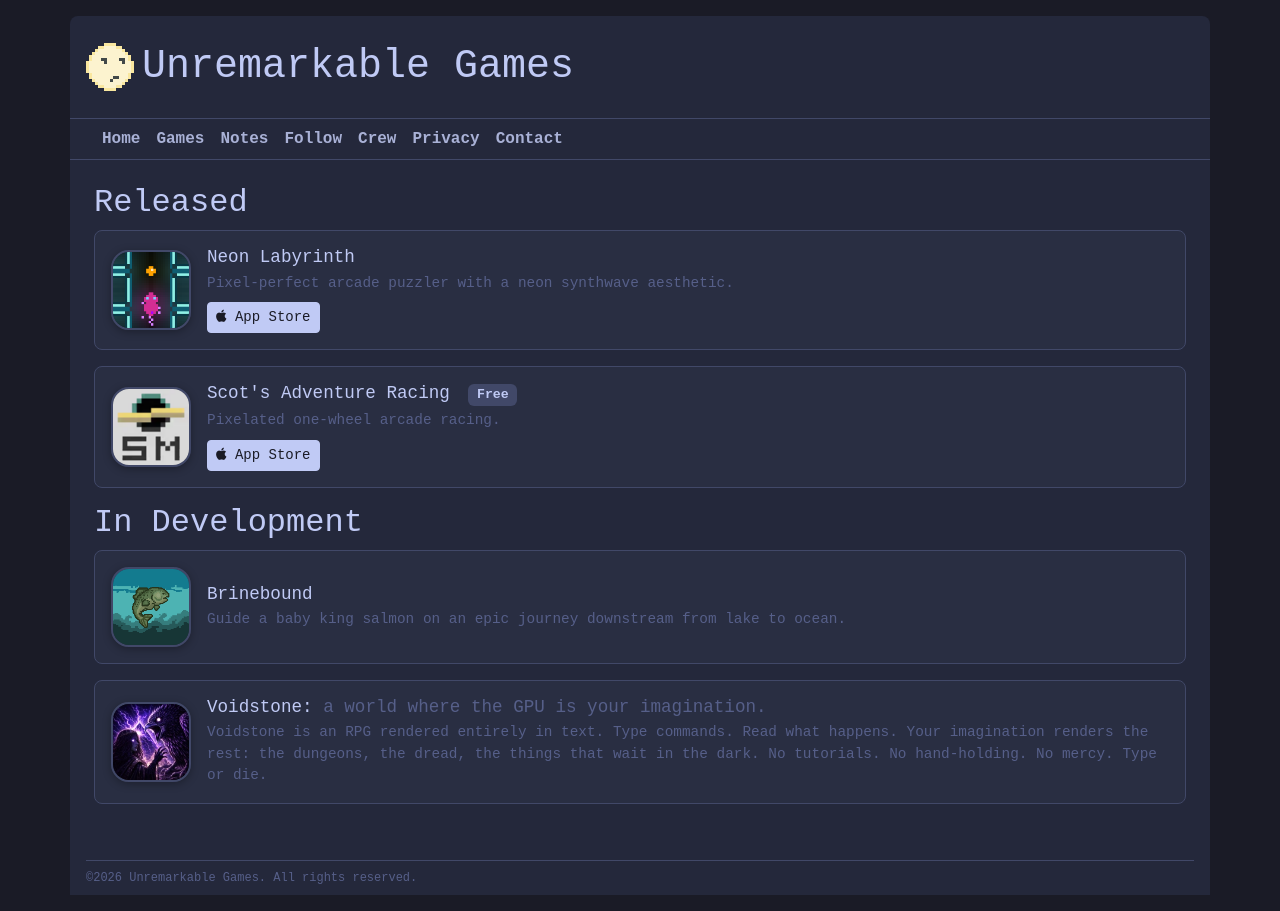
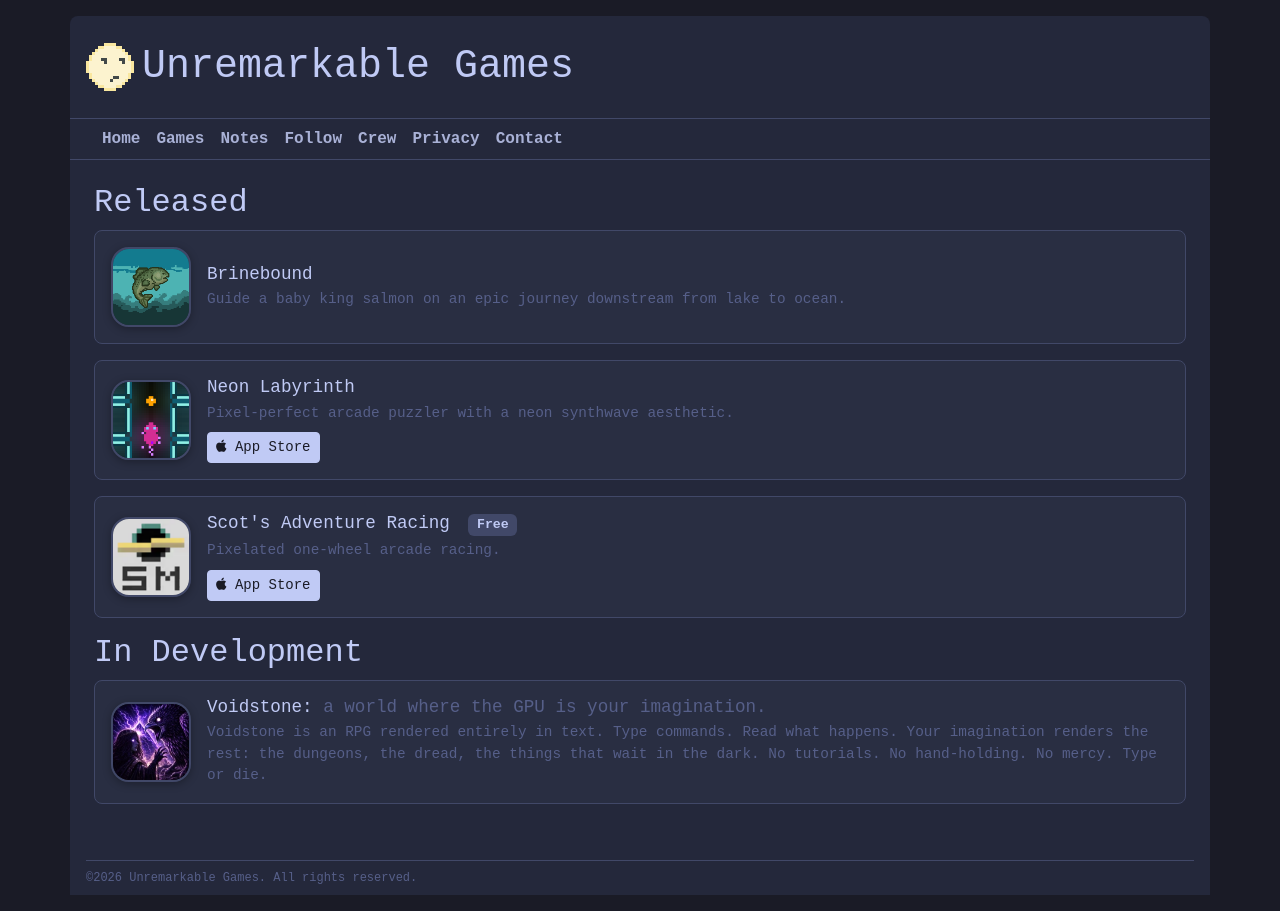
Before and after one commit to unremarkablegames/unremarkablegames.github.io, a Jekyll site: the page built from games.md, in a window 1280 px wide. Built offline with Jekyll 4.4.1, drawn with Linux system fonts in a browser that asks for light colours; some web fonts are replaced.

Commit message:
content: promote Brinebound to Released on games index

```diff
--- a/games.md
+++ b/games.md
@@ -5,6 +5,13 @@ title: "Games"
 ## Released
 
 <div markdown="0">
+<div class="game-card d-flex flex-row align-items-center gap-3 p-3 mb-3 rounded-3 position-relative">
+<img class="game-img" src="/assets/img/bb_icon.png" alt="Brinebound">
+<div>
+<h3><a href="/games/brinebound" class="stretched-link">Brinebound</a></h3>
+<p>Guide a baby king salmon on an epic journey downstream from lake to ocean.</p>
+</div>
+</div>
 <div class="game-card d-flex flex-row align-items-center gap-3 p-3 mb-3 rounded-3 position-relative">
 <img class="game-img" src="/assets/img/neon_labyrinth_icon.png" alt="Neon Labyrinth">
 <div>
@@ -27,13 +34,6 @@ title: "Games"
 
 <div markdown="0">
 <div class="game-card d-flex flex-row align-items-center gap-3 p-3 mb-3 rounded-3 position-relative">
-<img class="game-img" src="/assets/img/bb_icon.png" alt="Brinebound">
-<div>
-<h3><a href="/games/brinebound" class="stretched-link">Brinebound</a></h3>
-<p>Guide a baby king salmon on an epic journey downstream from lake to ocean.</p>
-</div>
-</div>
-<div class="game-card d-flex flex-row align-items-center gap-3 p-3 mb-3 rounded-3 position-relative">
 <img class="game-img" src="/assets/img/voidstone_icon.webp" alt="Voidstone">
 <div>
 <h3><a href="/games/voidstone" class="stretched-link">Voidstone</a>: <span class="game-subtitle">a world where the GPU is your imagination.</span></h3>
```
